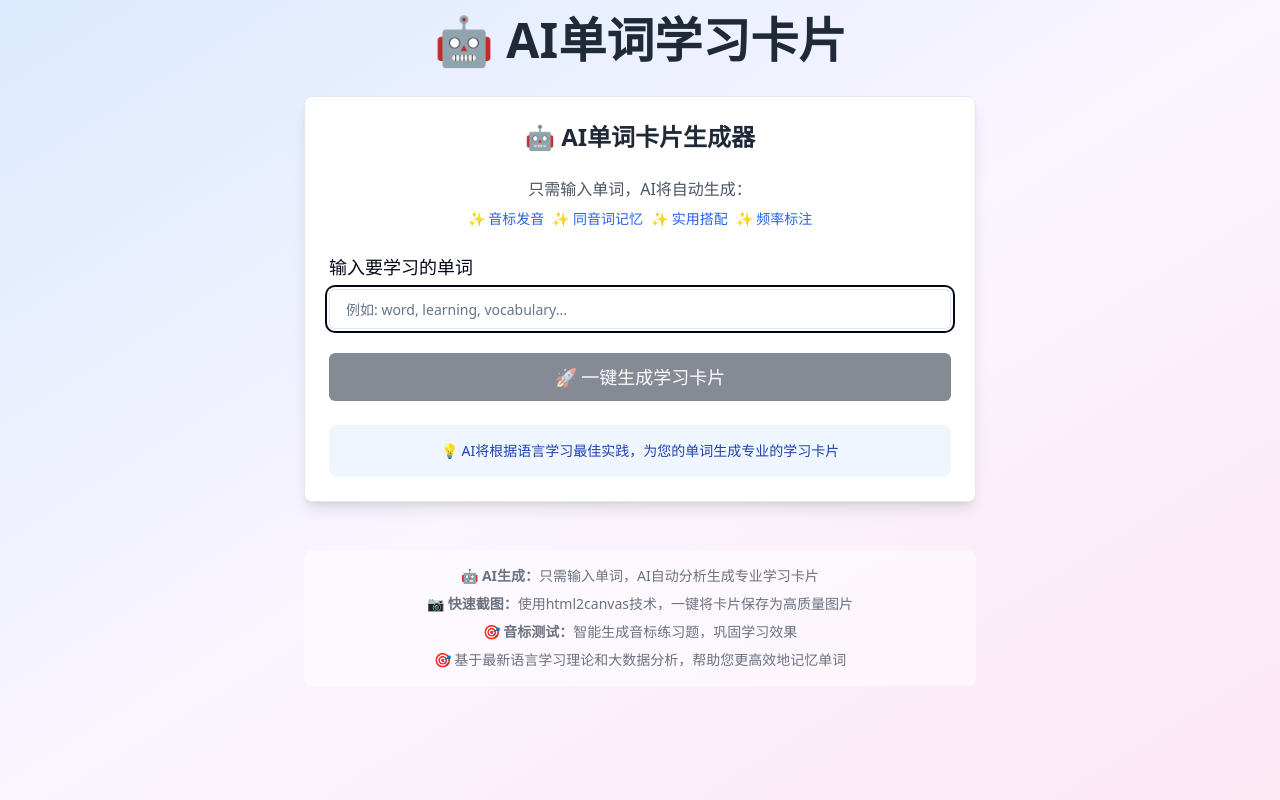
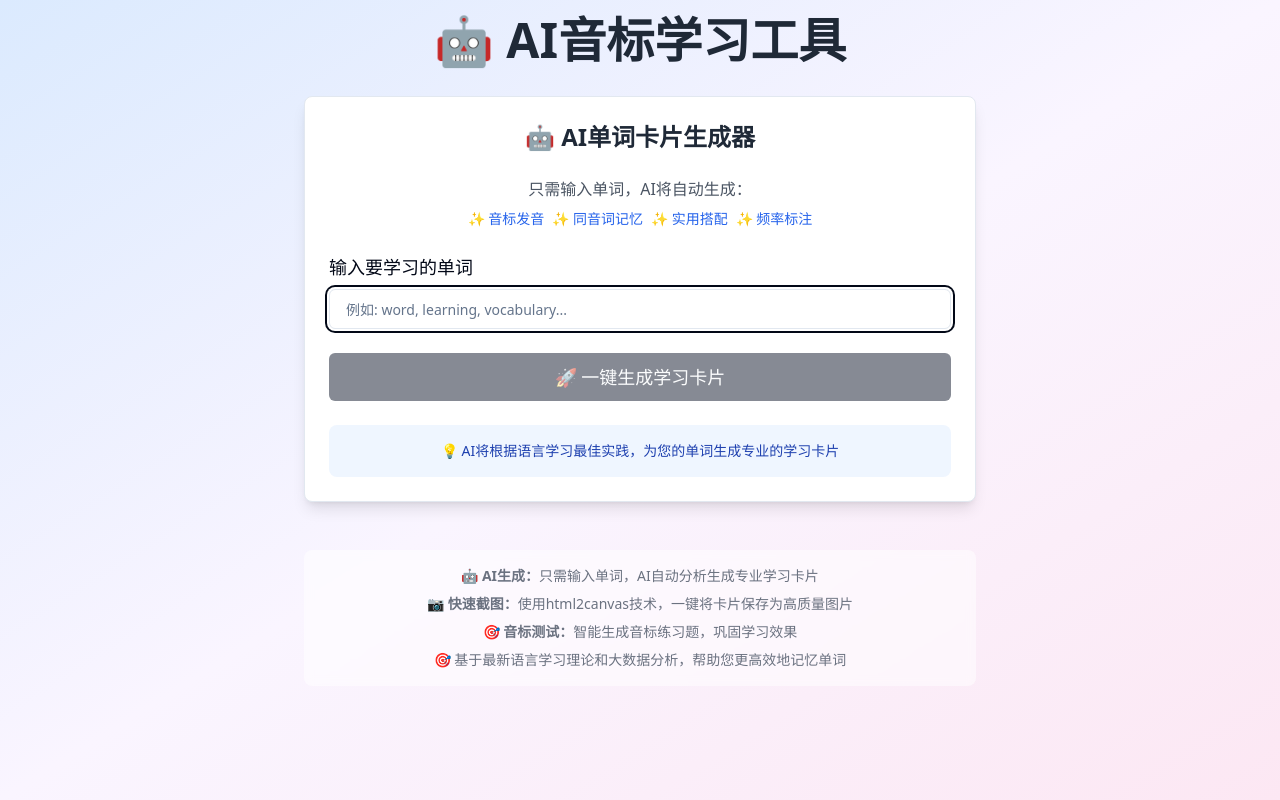
Before and after one commit to littlejc2/phonics-flash-cards, a React (Vite) app: page / in a window 1280 px wide. Built offline with nearby package versions, Linux system fonts and the light colour scheme.

Commit message:
Rename "AI单词学习卡片" to "AI音标学习工具"
Updated the title in `src/pages/Index.tsx`.

```diff
--- a/src/pages/Index.tsx
+++ b/src/pages/Index.tsx
@@ -100,7 +100,7 @@ const Index = () => {
         {/* Header */}
         <div className="text-center mb-8">
           <h1 className="text-2xl sm:text-3xl md:text-4xl lg:text-5xl font-bold text-gray-800 mb-2 leading-tight">
-            🤖 AI单词学习卡片
+            🤖 AI音标学习工具
           </h1>
         </div>
 
```
